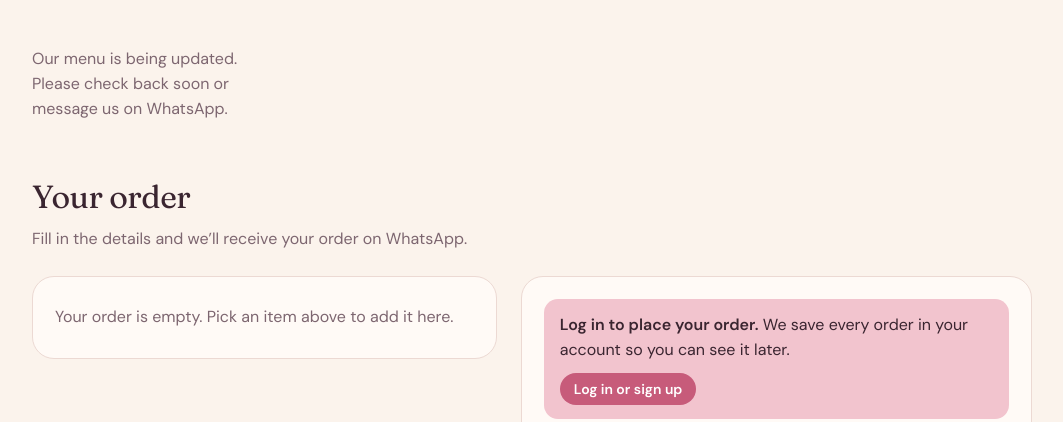
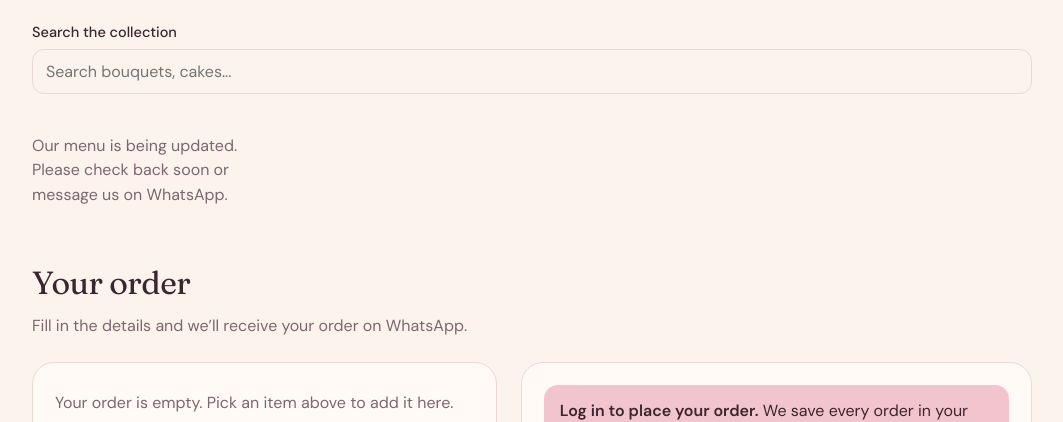
Before and after one commit to Iam1brahim/cakes-and-flower, a plain HTML site: page index.html in a window 1280 px wide. Shown: the part 678-1100 px from the top of the page, without its empty margins (108-1171 px from the left). Drawn offline with nearby package versions, Linux system fonts and the light colour scheme; no server answers.

Commit message:
Update index.html

```diff
--- a/index.html
+++ b/index.html
@@ -28,6 +28,7 @@
   <section id="bouquets" style="padding-top:12px">
     <h2>Our collection</h2>
     <p class="sub">Everything is made fresh for your delivery date.</p>
+    <div class="search"><label for="q" class="sr">Search the collection</label><input id="q" type="search" placeholder="Search bouquets, cakes..." autocomplete="off"></div>
     <div class="tabs" id="tabs"></div>
     <div class="grid" id="grid"></div>
   </section>
```
